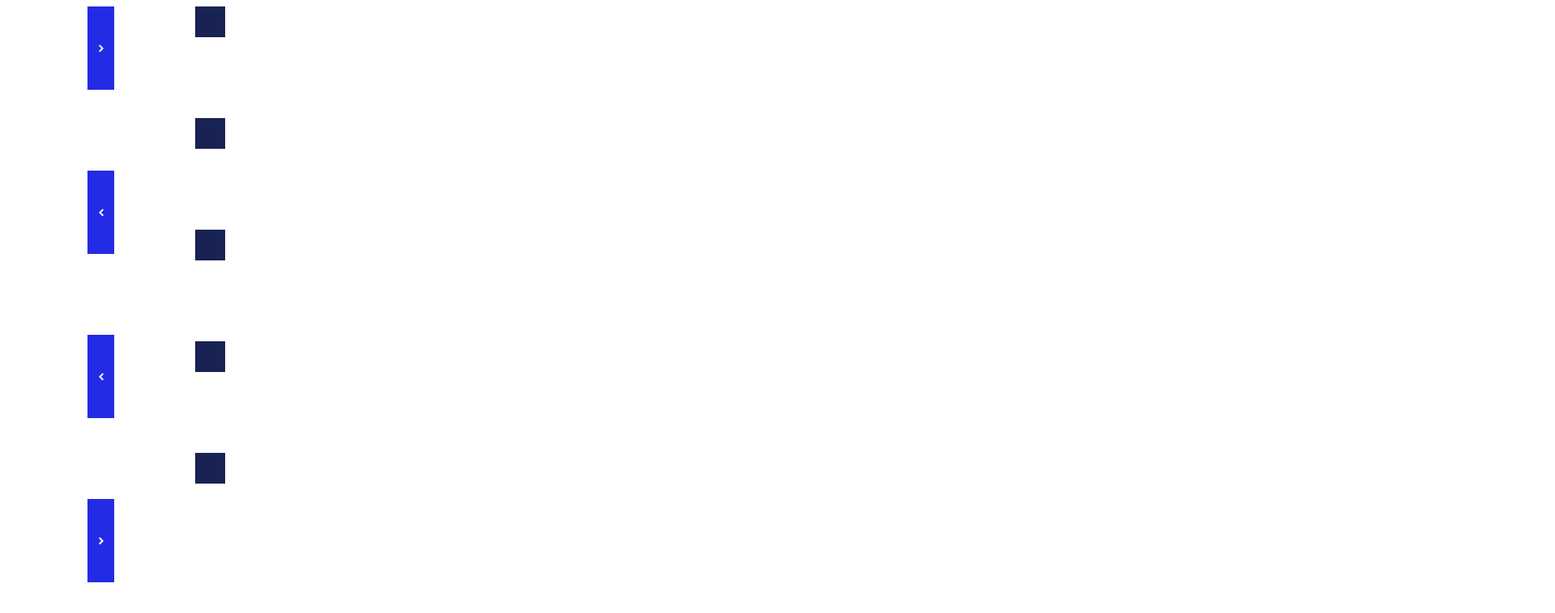
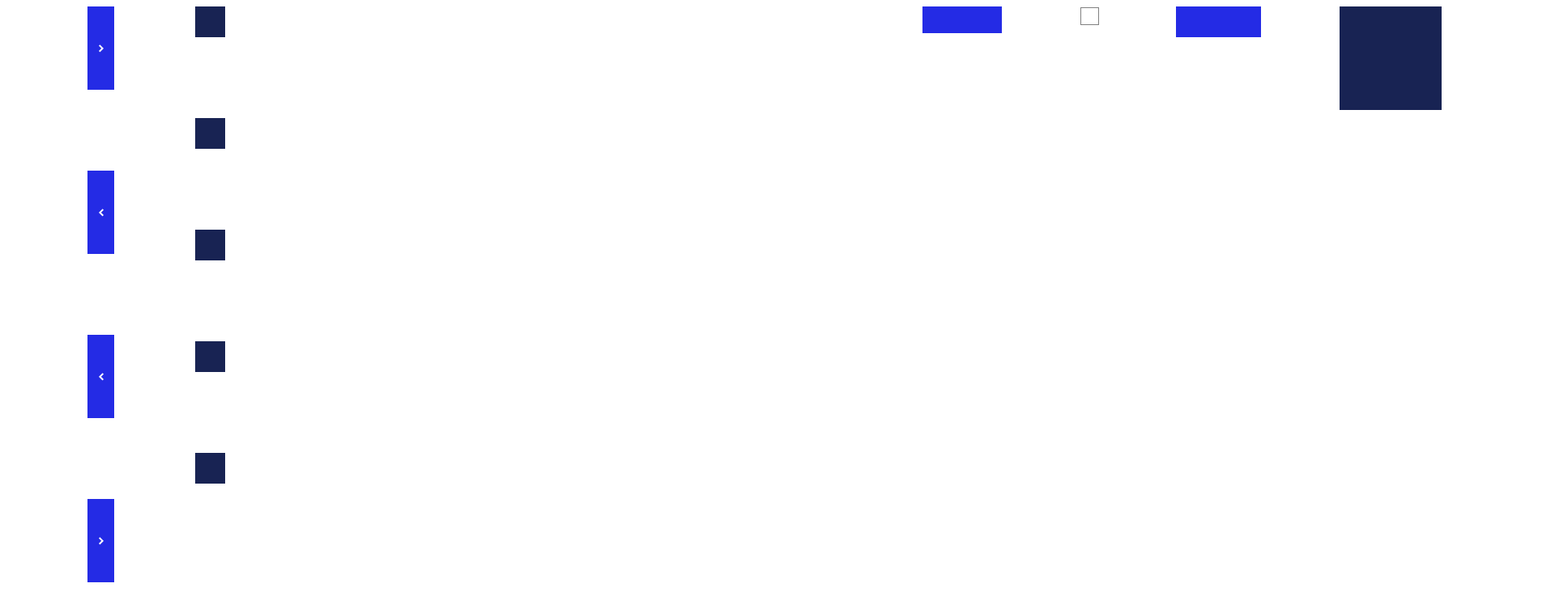
Before and after one commit to Stadionova/sportmaster__test, a plain HTML site: page first copy 4/index.html in a window 1280 px wide. Shown: the top 758 px of the page at 81% size, 1920 px wide, since content can reach past the window. Drawn offline with Linux system fonts and the light colour scheme.

Commit message:
finished right part of fifth page

```diff
--- a/first copy 4/index.html
+++ b/first copy 4/index.html
@@ -32,6 +32,12 @@
             <div class="black-block"></div>
             <div class="black-block"></div>
         </div>
+        <div class="right-blocks">
+            <div class="blue-block-first"></div>
+            <div class="circle"></div>
+            <div class="blue-block-second"></div>
+            <div class="dark-blue"></div>
+        </div>
     </div>
 </body>
 
--- a/first copy 4/style.css
+++ b/first copy 4/style.css
@@ -1,6 +1,6 @@
 .container {
   position: relative;
-  width: 2072px;
+  width: 100px;
   height: 1744px;
   background: #ffffff;
   margin-left: 100px;
@@ -35,3 +35,47 @@
 .arrows {
   margin-right: 100px;
 }
+
+.right-blocks {
+  position: absolute;
+  width: 500px;
+  display: flex;
+  right: 0;
+  top: 0;
+}
+
+.blue-block-first {
+  position: absolute;
+  width: 98px;
+  height: 33px;
+  left: 1431px;
+  top: 0px;
+  background-color: rgb(36, 43, 229);
+}
+
+.circle {
+  position: absolute;
+  width: 21px;
+  height: 20px;
+  left: 1626px;
+  top: 1px;
+  border: 1px solid gray;
+}
+
+.blue-block-second {
+  position: absolute;
+  width: 105px;
+  height: 38px;
+  left: 1744px;
+  top: 0px;
+  background-color: rgb(36, 43, 229);
+}
+
+.dark-blue {
+  position: absolute;
+  width: 126px;
+  height: 128px;
+  left: 1946px;
+  top: 0px;
+  background-color: rgb(24, 35, 83);
+}
```
